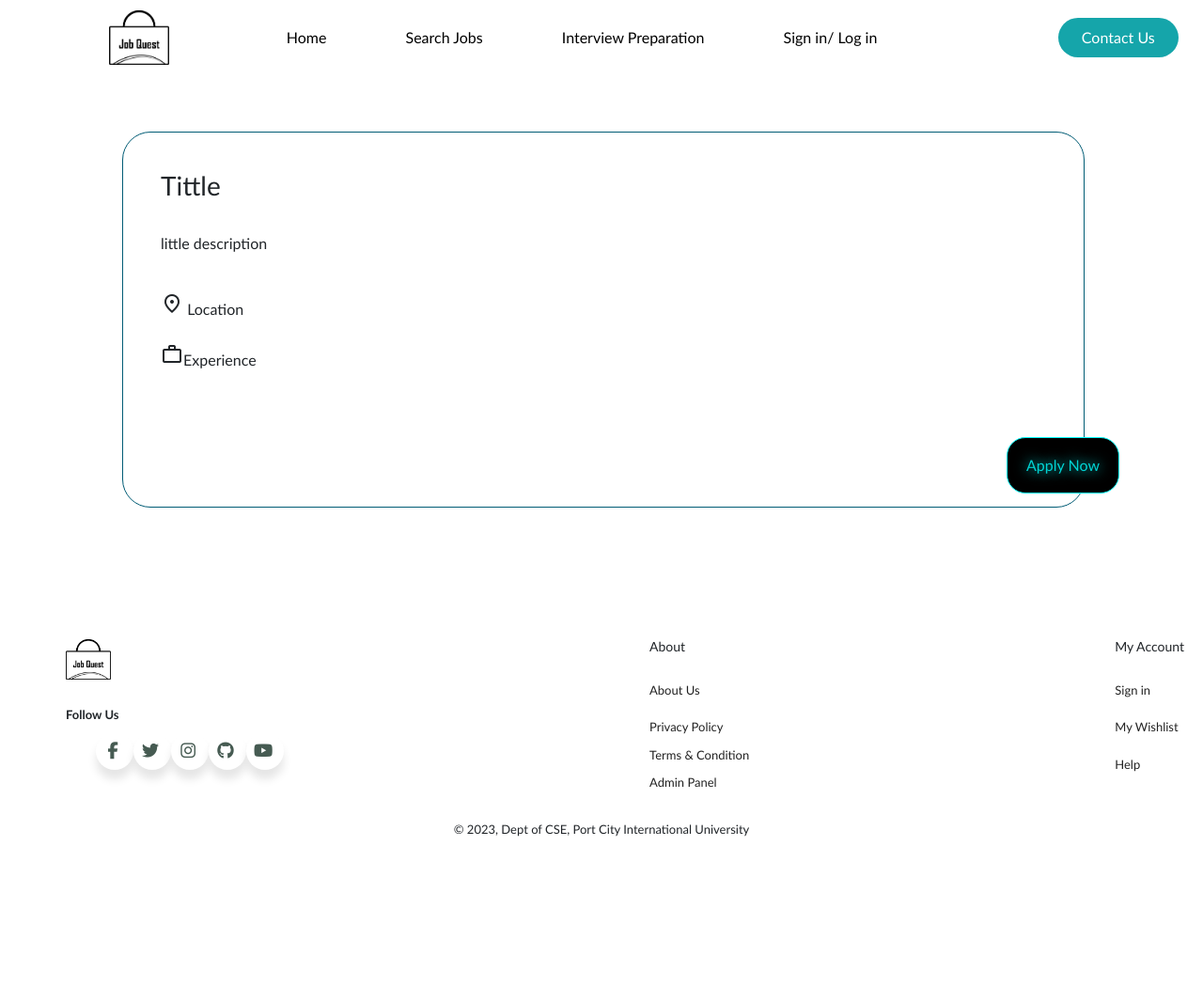
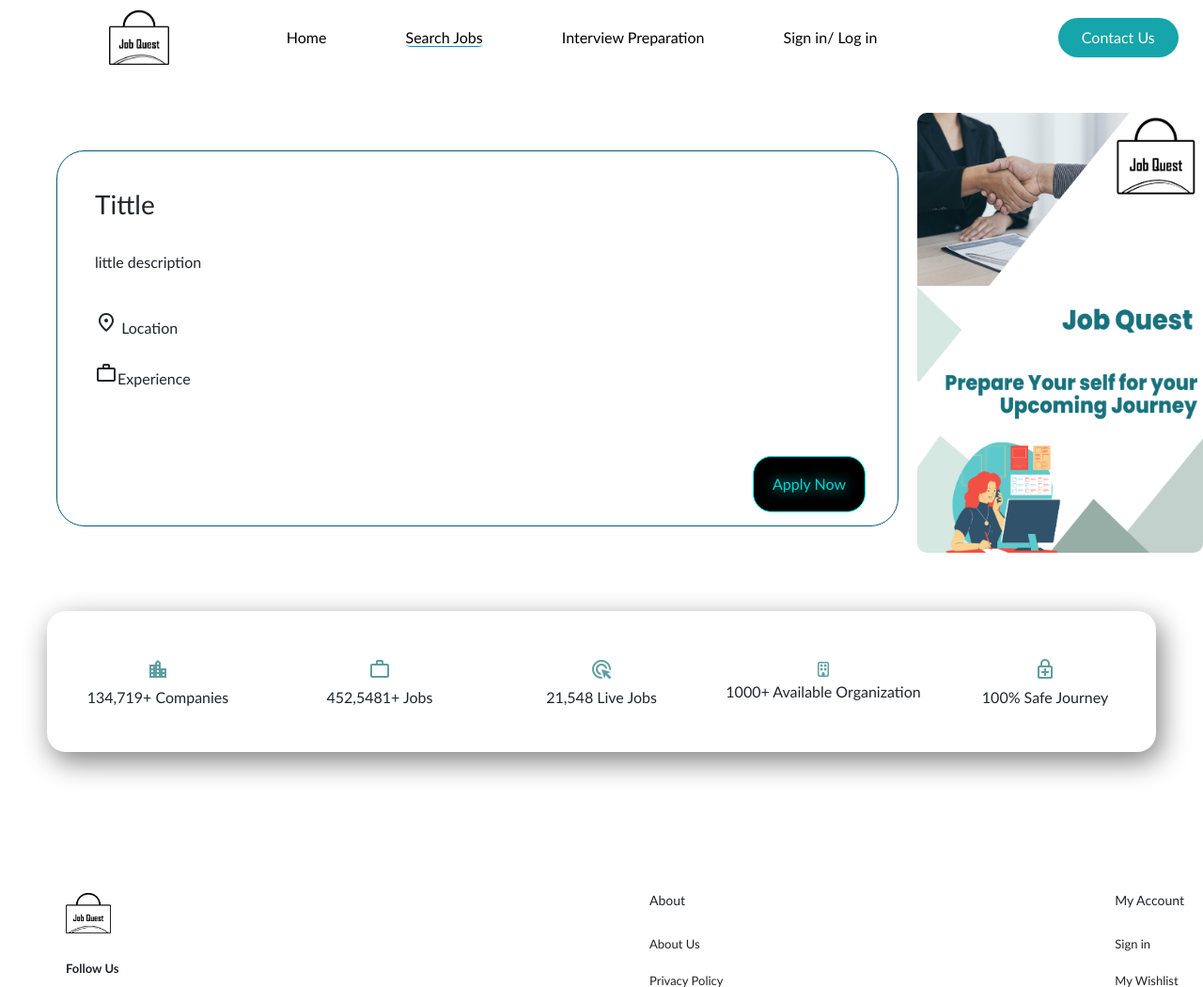
Before and after one commit to Atef-Abrar-Bhuyian/Job-Quest, a PHP site: page /single_job.html in a window 1280 px wide. Shown: the top 1050 px of the page at 94% size. Before the commit the page ends 890 px from the top, so only its background shows below. Run offline with PHP 8.4, Linux system fonts and the light colour scheme; some libraries are stand-ins or nearby versions; some web fonts are replaced.

Commit message:
new page edited

```diff
--- a/single_job.html
+++ b/single_job.html
@@ -25,7 +25,7 @@
         <nav class="header">
             <ul class="nav_links">
                 <li><a href="index.html">Home</a></li>
-                <li><a href="search_jobs.html">Search Jobs</a></li>
+                <li><a class="active" href="search_jobs.html">Search Jobs</a></li>
                 <li><a href="interviewprep.html">Interview Preparation</a></li>
                 <li><a href="login.html" data-bs-toggle="modal" data-bs-target="#exampleModal"
                         data-bs-whatever="@getbootstrap" id="text-white" aria-current="page">Sign in/ Log in</a></li>
@@ -34,8 +34,7 @@
         <a class="cta" href="contact.html"><button type="">Contact Us</button></a>
     </header>
 
-    <section>
-        <div>
+    <section class="job-and-poster">
         <div class="single-jobs-divs">
             <h3>Tittle</h3><br>
             <p>little description</p><br>
@@ -52,9 +51,47 @@
                 <button class="glow-apply-btn">Apply Now</button>
             </div>
         </div>
+        <div class="img-side">
+            <a href="interviewprep.html"><img src="./media/img/poster.png" alt=""></a>
         </div>
+    </section>
 
+
+
+    <section>
+        <div class="info-main">
+            <div class="info">
+                <span class="material-symbols-outlined" style="color: #5F9EA0;">
+                    location_city
+                </span>
+                <p>134,719+ Companies</p>
+            </div>
+            <div class="info">
+                <span class="material-symbols-outlined" style="color: #5F9EA0;">
+                    work
+                </span>
+                <p>452,5481+ Jobs</p>
+            </div>
+            <div class="info">
+                <span class="material-symbols-outlined" style="color: #5F9EA0;">
+                    ads_click
+                </span>
+                <p>21,548 Live Jobs</p>
+            </div>
+            <div class="info">
+                <i class="fa-regular fa-building" style="color: #5F9EA0;"></i>
+                <p> 1000+ Available Organization</p>
+            </div>
+            <div class="info">
+                <span class="material-symbols-outlined" style="color: #5F9EA0;">
+                    enhanced_encryption
+                </span>
+                <p>100% Safe Journey</p>
+            </div>
+        </div>
     </section>
+
+
 
     <footer class="section-p1">
         <div class="column">
--- a/style.css
+++ b/style.css
@@ -790,14 +790,23 @@
 
 .single-jobs-divs{
     border:1px solid #015c75;
-    width: 80%;
+    width: 70%;
     height: 400px;
     margin-bottom: 40px;
     padding: 40px;
     border-radius: 30px;
-    margin-left: 130px;
+    margin-left: 60px;
     margin-top: 80px;
+    margin-right: 20px;
 }
+
+.img-side img{
+    width: 100%;
+    height: 90%;
+    margin-top: 40px;
+    border-radius:10px;
+}
+
 
 .glow-apply-btn{
     -moz-transition: all 0.2s ease-in;
@@ -816,7 +825,7 @@
     width: 120px;
     text-align: center;
     border-radius: 20px;
-    margin-left: 900px;
+    margin-left: 700px;
     margin-top: 70px;
   }
 
@@ -832,6 +841,11 @@
     transition: all 0.2s ease-in infinite alternate;
     text-align: center;
   }
+
+.job-and-poster{
+    display: flex;
+}
+
 
 /* For footer */
 footer {
```
Also changed, not shown: media/img/poster.png (added). Lines whose indentation alone changed are shown as unchanged.
